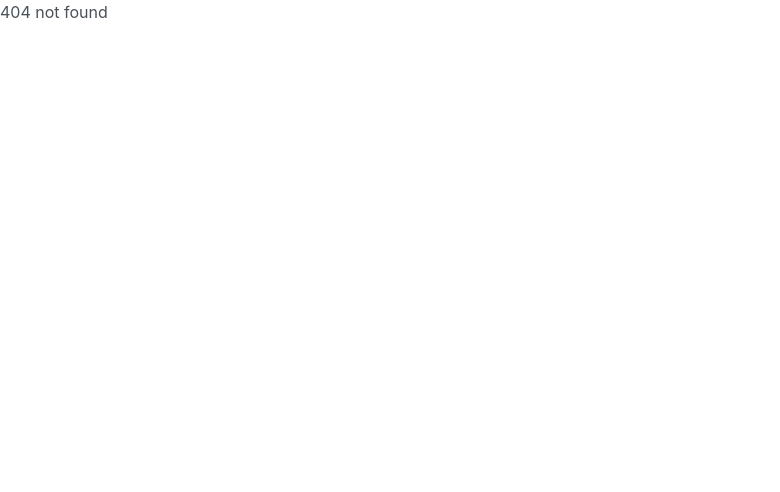
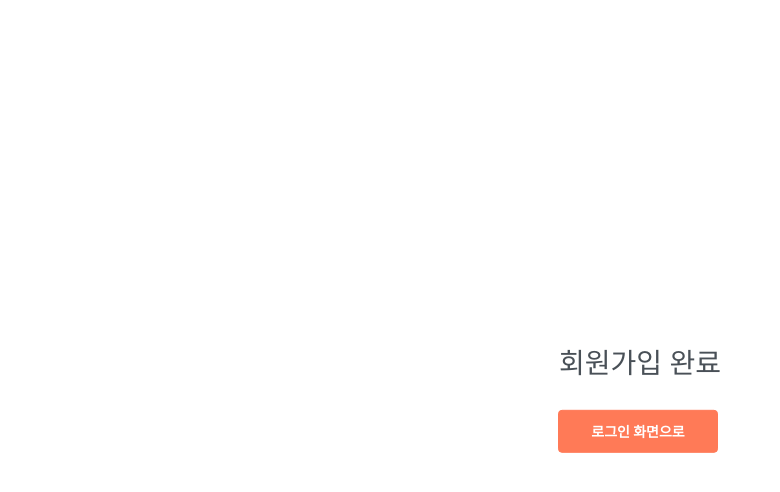
Before and after one commit to wjsrptmd/sales_management_fe, a React (Create React App) app: page /SignUpEndPage in a window 1280 px wide. Before the commit this address had no page. Shown: the top 492 px of the page, without its empty margins (0-780 px from the left). Built offline with nearby package versions, Linux system fonts and the light colour scheme.

Commit message:
라우터 구조 변경 (새로고침 때문에)

```diff
--- a/src/App.js
+++ b/src/App.js
@@ -19,8 +19,8 @@ function App() {
         <Routes>
           <Route path={'/'} element={<RootPage />}></Route>
           <Route path={'/LoginPage'} element={<LoginPage />}></Route>
-          <Route path={'/LoginPage/SignUpPage'} element={<SignUpPage />}></Route>
-          <Route path={'/LoginPage/SignUpPage/End'} element={<SignUpPageEnd />}></Route>
+          <Route path={'/SignUpPage'} element={<SignUpPage />}></Route>
+          <Route path={'/SignUpEndPage'} element={<SignUpPageEnd />}></Route>
           <Route path={'/MainPage'} element={<MainPage />}></Route>
           <Route path={'/ErrorPage'} element={<ErrorPage />}></Route>
           <Route path={'/*'} element={<NotFoundPage />}></Route>
--- a/src/page/LoginPage.js
+++ b/src/page/LoginPage.js
@@ -1,8 +1,7 @@
-import React, { useEffect } from 'react';
+import React, { useState } from 'react';
 import '../css/steller.css';
 import '../css/custom.css';
 import { useNavigate } from 'react-router-dom';
-import { useState } from 'react';
 const { login, getSalt } = require('../api.js');
 const { createHashedPassword } = require('../util/pwCreater');
 
@@ -13,7 +12,7 @@ export default function LoginPage() {
   const navigate = useNavigate();
 
   function moveToSignUpPage() {
-    navigate('/LoginPage/SignUpPage');
+    navigate('/SignUpPage');
   }
 
   async function userLogin() {
@@ -44,7 +43,7 @@ export default function LoginPage() {
   return (
     <div className="custom_center">
       <div className="form-group">
-        <h3 align="center">Login</h3>
+        <h3 align="center">로그인</h3>
       </div>
       <div className="form-group">
         <input
--- a/src/page/NotFoundPage.js
+++ b/src/page/NotFoundPage.js
@@ -1,6 +1,5 @@
 import React from 'react';
 
 export default function NotFoundPage() {
-  console.log('낫 파운드');
   return <div>404 not found</div>;
 }
--- a/src/page/SignUpEndPage.js
+++ b/src/page/SignUpEndPage.js
@@ -10,13 +10,13 @@ export default function SignUpPageEnd() {
 
   return (
     <div className="custom_center">
-      회원가입 완료
+      <h3 align="center">회원가입 완료</h3>
       <br></br>
-      <br></br>
-      <br></br>
-      <button className="btn btn-primary w-lg" onClick={moveToLoginPage}>
-        로그인 화면으로 돌아가기
-      </button>
+      <div align="center">
+        <button className="btn btn-primary w-lg" onClick={moveToLoginPage}>
+          로그인 화면으로
+        </button>
+      </div>
     </div>
   );
 }
--- a/src/page/SignUpPage.js
+++ b/src/page/SignUpPage.js
@@ -1,5 +1,4 @@
-import React, { useEffect } from 'react';
-import { useState } from 'react';
+import React, { useEffect, useState } from 'react';
 import '../css/steller';
 import { useNavigate } from 'react-router-dom';
 const { findUserId, signup } = require('../api.js');
@@ -96,7 +95,7 @@ export default function SignUpPage() {
         const { password, salt } = await createHashedPassword(pw1);
         const res = await signup(id, password, salt);
         if (res.data['result']) {
-          navigate('/LoginPage/SignUpPage/End');
+          navigate('/SignUpEndPage');
         } else {
           const message = res.data['message'];
           console.log(`message : ${message}`);
@@ -114,7 +113,8 @@ export default function SignUpPage() {
 
   return (
     <div className="custom_center">
-      <h3>회원가입</h3>
+      <h3 align="center">회원가입</h3>
+      <br></br>
       <div>
         <h6 align="left" className="section-secondary-title">
           아이디
@@ -158,9 +158,11 @@ export default function SignUpPage() {
       </div>
       <br></br>
       <br></br>
-      <button id="signUpBtn" className="btn btn-primary w-lg" onClick={userSignup}>
-        가입하기
-      </button>
+      <div align="center">
+        <button id="signUpBtn" className="btn btn-primary w-lg" onClick={userSignup}>
+          가입하기
+        </button>
+      </div>
     </div>
   );
 }
--- a/webpack.config.js
+++ b/webpack.config.js
@@ -43,6 +43,7 @@ module.exports = {
     new NodePolyfillPlugin(),
   ],
   devServer: {
+    static: path.resolve(__dirname, 'dist'),
     compress: true,
     port: 8888,
     historyApiFallback: true,
```
